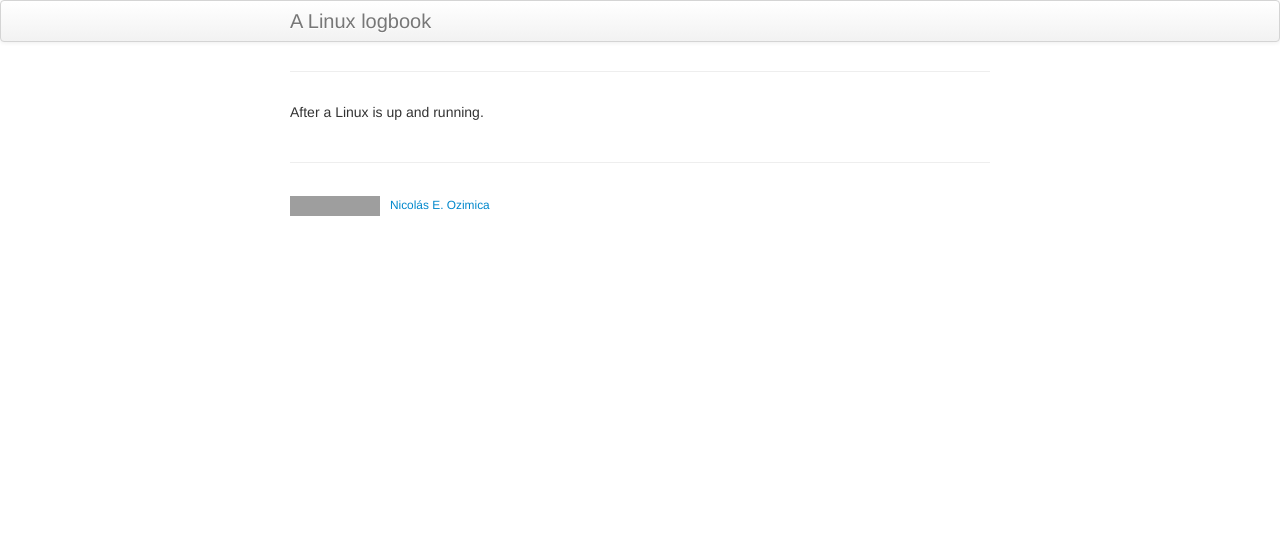
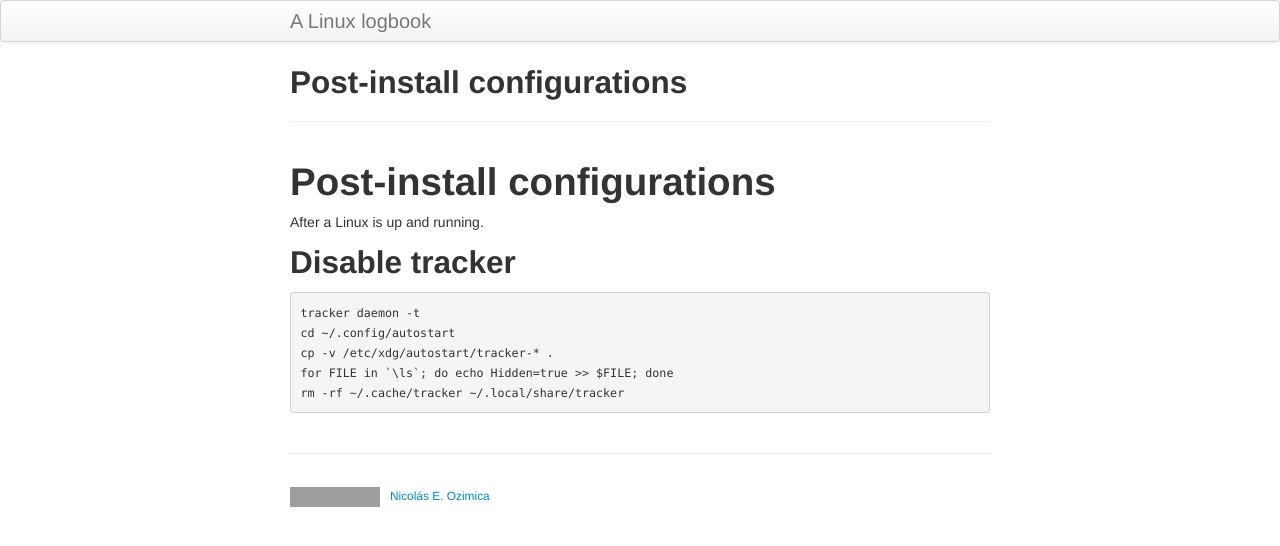
Before and after one commit to nozimica/nozimica.github.io, a Jekyll site: the page built from pages/postinstall_configs.md, in a window 1280 px wide. Shown: the top 546 px of the page. Built offline with Jekyll 4.4.1, drawn with Linux system fonts in a browser that asks for light colours; our own code applies the rules of GitHub Pages for plain Markdown files; grey boxes are pictures that could not be loaded.

Commit message:
Include code to disable tracker.

```diff
--- a/pages/postinstall_configs.md
+++ b/pages/postinstall_configs.md
@@ -1 +1,13 @@
+Post-install configurations
+====================
+
 After a Linux is up and running.
+
+Disable tracker
+------------
+
+    tracker daemon -t
+    cd ~/.config/autostart
+    cp -v /etc/xdg/autostart/tracker-* .
+    for FILE in `\ls`; do echo Hidden=true >> $FILE; done
+    rm -rf ~/.cache/tracker ~/.local/share/tracker
```
